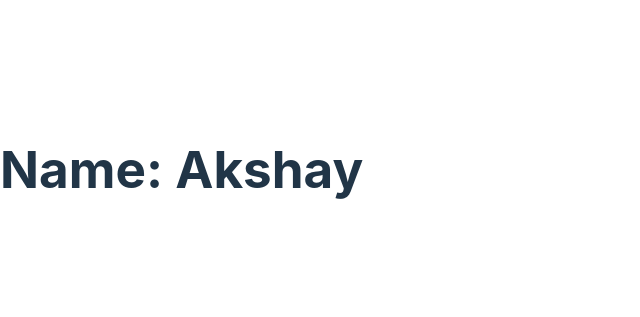
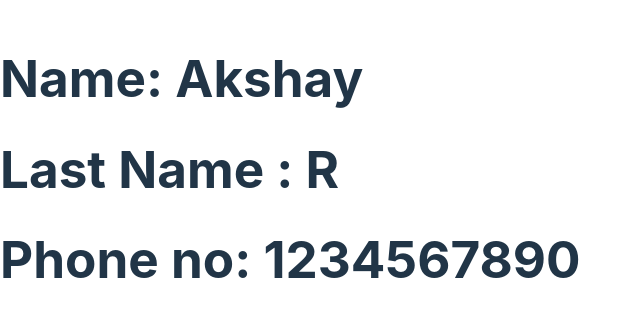
Before and after one commit to akshayst369/MERN-CLG-REACT, a React (Vite) app in the folder front-end/: page / in a window 1280 px wide. Shown: the part 231-548 px from the top of the page, without its empty margins (0-640 px from the left). Built offline with nearby package versions, Linux system fonts and the light colour scheme.

Commit message:
Feat: Props 2nd method

```diff
--- a/front-end/src/App.jsx
+++ b/front-end/src/App.jsx
@@ -2,9 +2,17 @@ import React from 'react'
 import Name from './components/Name'
 
 const App = () => {
+
+  const userData={
+    fname: "Akshay",
+    lname: "R",
+    ph_no: "1234567890"
+  }
   return (
     <div>
-      <Name name= "Akshay"/>
+      <Name fname ={userData.fname}
+      lname = {userData.lname}
+       ph_no = {userData.ph_no} />
     </div>
   )
 }
--- a/front-end/src/components/Name.jsx
+++ b/front-end/src/components/Name.jsx
@@ -2,7 +2,9 @@ import React from "react";
 const Name = (props) => {
     return (
         <>
-            <h1>Name: {props.name}</h1>
+            <h1>Name: {props.fname}</h1>
+            <h1>Last Name : {props.lname}</h1>
+            <h1>Phone no: {props.ph_no}</h1>
         </>
     )
 };
```
